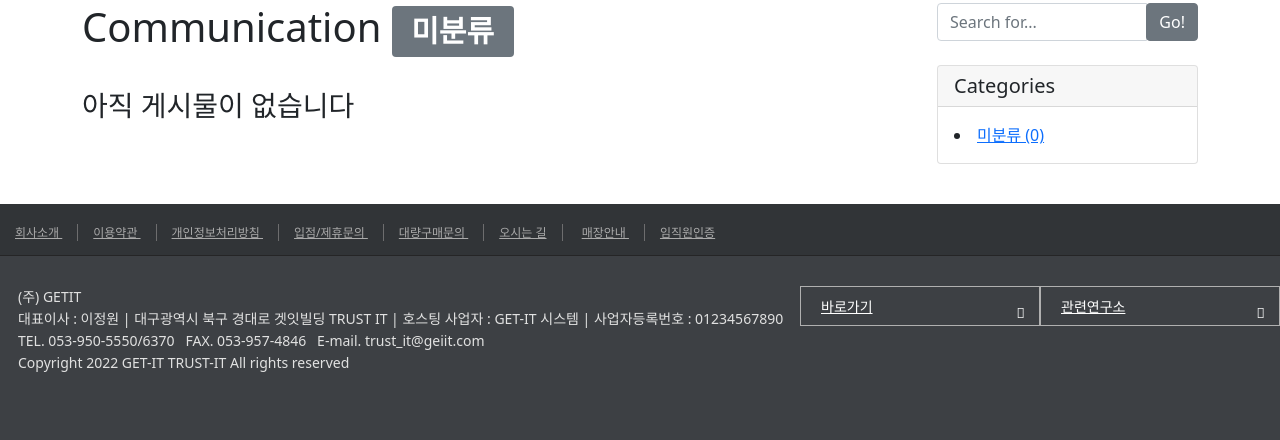
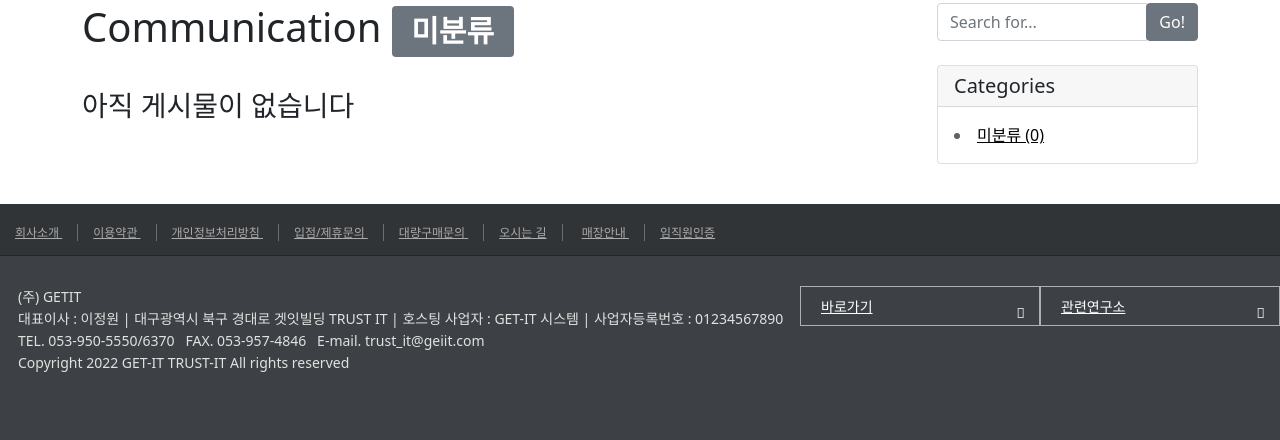
Before and after one commit to geunchanKim/TRUST-IT, a Django app: page /communication/category/no_category/ in a window 1280 px wide. Shown: the part 436-876 px from the top of the page. Run offline with Django 4.2, Linux system fonts and the light colour scheme; data that the repository does not hold is empty; some libraries are stand-ins or nearby versions.

Commit message:
category 칸 css수정

```diff
--- a/analysisproducts/templates/analysisproducts/base.html
+++ b/analysisproducts/templates/analysisproducts/base.html
@@ -47,9 +47,9 @@
                     <div class="card-body">
                         <div class="row">
                             {% for category in categories %}
-                            <li><a href="{{category.get_absolute_url}}">{{category}} ({{category.product_set.count}})</a></li>
+                            <li style="color:rgb(102, 97, 97)"><a href="{{category.get_absolute_url}}" style="color:rgb(0, 0, 0)">{{category}} ({{category.product_set.count}})</a></li>
                             {% endfor %}
-                            <li><a href="/analysisproducts/category/no_category/">기타 ({{no_category_product_count}})</a></li>
+                            <li style="color:rgb(102, 97, 97)"><a href="/analysisproducts/category/no_category/"style="color:rgb(0, 0, 0)">기타 ({{no_category_product_count}})</a></li>
                         </div>
                     </div>
                 </div>
--- a/communication/templates/communication/base.html
+++ b/communication/templates/communication/base.html
@@ -47,9 +47,9 @@
                     <div class="card-body">
                         <div class="row">
                             {% for category in categories %}
-                            <li><a href="{{category.get_absolute_url}}">{{category}} ({{category.post_set.count}})</a></li>
+                            <li style="color:rgb(102, 97, 97)"><a href="{{category.get_absolute_url}}" style="color:black">{{category}} ({{category.post_set.count}})</a></li>
                             {% endfor %}
-                            <li><a href="/communication/category/no_category/">미분류 ({{no_category_post_count}})</a></li>
+                            <li style="color:rgb(102, 97, 97)"><a href="/communication/category/no_category/" style="color:black">미분류 ({{no_category_post_count}})</a></li>
                         </div>
                     </div>
                 </div>
--- a/notification/templates/notification/base.html
+++ b/notification/templates/notification/base.html
@@ -44,7 +44,7 @@
                     <div class="card-body">
                         <div class="row">
                             {% for category in categories %}
-                            <li><a href="{{ category.get_absolute_url }}">{{category}} ({{category.news_set.count}})</a></li>
+                            <li style="color:rgb(102, 97, 97)"><a href="{{ category.get_absolute_url }}" style="color:black">{{category}} ({{category.news_set.count}})</a></li>
                             {% endfor %}
                             <!-- <li><a href="/notification/category/no_category/">미분류 ({{no_category_post_count}})</a></li> -->
                         </div>
```
